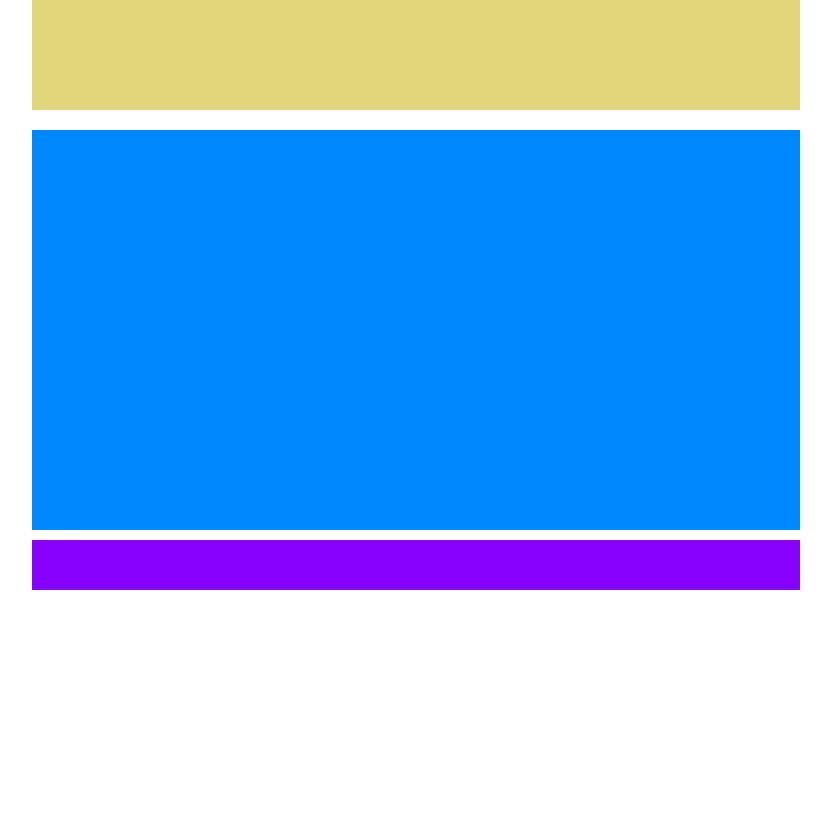
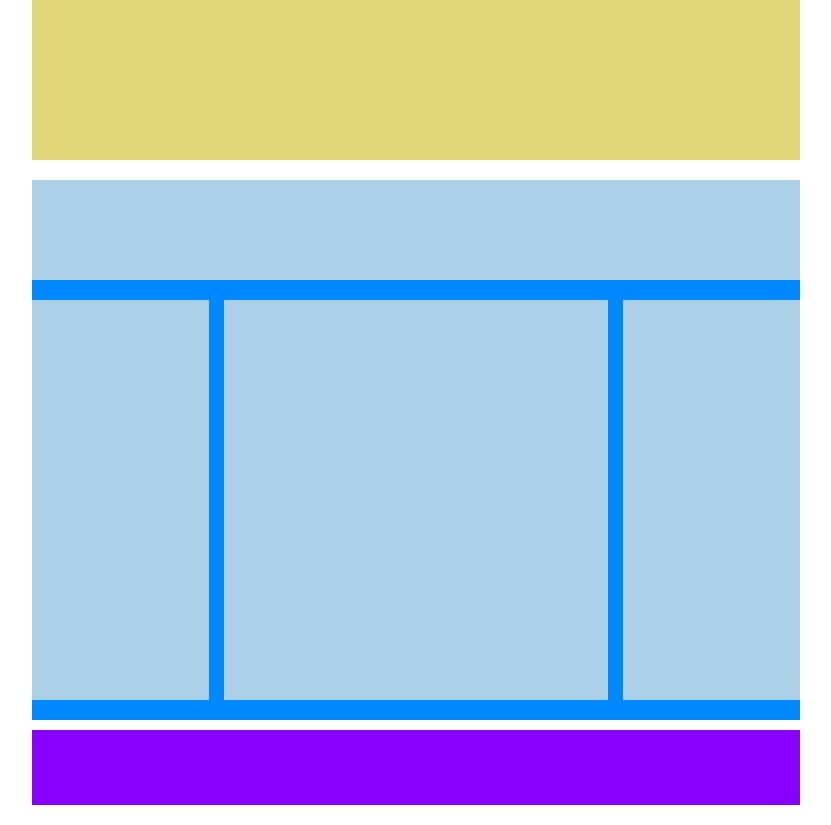
Before and after one commit to Cristian6918/htmlcss-struttura-wp, a plain HTML site: page index.html in a window 1280 px wide. Shown: the part 420-1245 px from the top of the page, without its empty margins (224-1055 px from the left). Before the commit the page ends 1030 px from the top, so only its background shows below. Drawn offline with Linux system fonts and the light colour scheme.

Commit message:
almost done

```diff
--- a/css/style.css
+++ b/css/style.css
@@ -10,13 +10,13 @@
 
 }
 
-
-
 .head{
-    height: 100px;
+    height: 150px;
     background-color:hsl(299deg 69% 69%);
     margin-top:10px;
 }
+
+
 
 .first-main{
     height: 400px;
@@ -24,13 +24,54 @@
 }
 
 .second-main{
-    height: 400px;
+
     background-color: hsl(208deg 100% 50%);
 }
 
 .foot {
-    height: 50px;
+    height: 75px;
     background-color:hsl(272deg 99% 50%);
     margin-top:10px;
     margin-bottom:20px;
 }
+
+.head-part{
+    width: 100%;
+    height: 100px;
+    background-color:hsl(204deg 56% 79%);
+    margin-bottom:20px;
+}
+.left-part{
+    width: 23%;
+    height: 400px;
+    background-color:hsl(204deg 56% 79%);
+    float: left;
+    margin-bottom:20px;
+
+
+
+}
+
+.central-part{
+    width: 50%;
+    height: 400px;
+    background-color:hsl(204deg 56% 79%);
+    float: left;
+    margin-bottom:20px;
+    margin-left:2%;
+}
+
+.right-part{
+    width: 23%;
+    height: 400px;
+    background-color:hsl(204deg 56% 79%);
+    float: left;
+    margin-bottom:20px;
+    margin-left:2%;
+}
+
+.clearfix::after {
+    content: "";
+    clear: both;
+    display: table;
+  }
--- a/index.html
+++ b/index.html
@@ -19,16 +19,33 @@
 
    <!-- main -->
    <main>
-        <!-- first section -->
-        <div class="first-main section">
+            <!-- first section -->
+            <div class="first-main section">
 
-        </div>
-        <!-- /first section -->
-        <!-- second section -->
-        <div class="second-main section">
+            </div>
+            <!-- /first section -->
+            <!-- second section -->
+            <div class="second-main section clearfix">
+                <!-- head part second section -->
+                <div class="head-part">
+                <!-- left part section -->
+                </div>
+                <div class="left-part">
+                <!-- central part Section -->
+                </div>
+                <div class="central-part">
+                <!-- right part section -->
+                </div>
+                <div class="right-part">
+
+                </div>
+
+
+
 
 
         </div>
+    </div>
         <!-- /second section -->
 
    </main>
```
